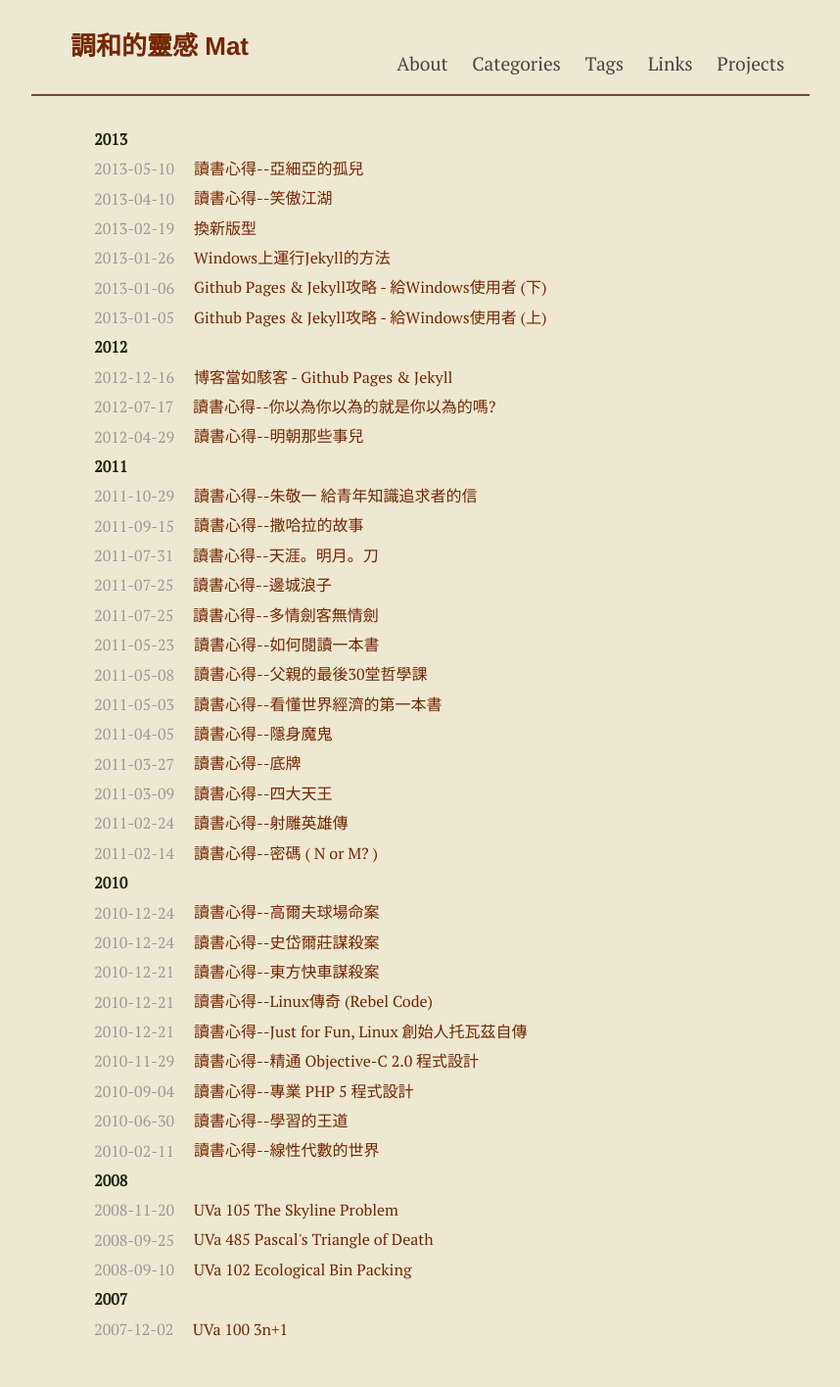
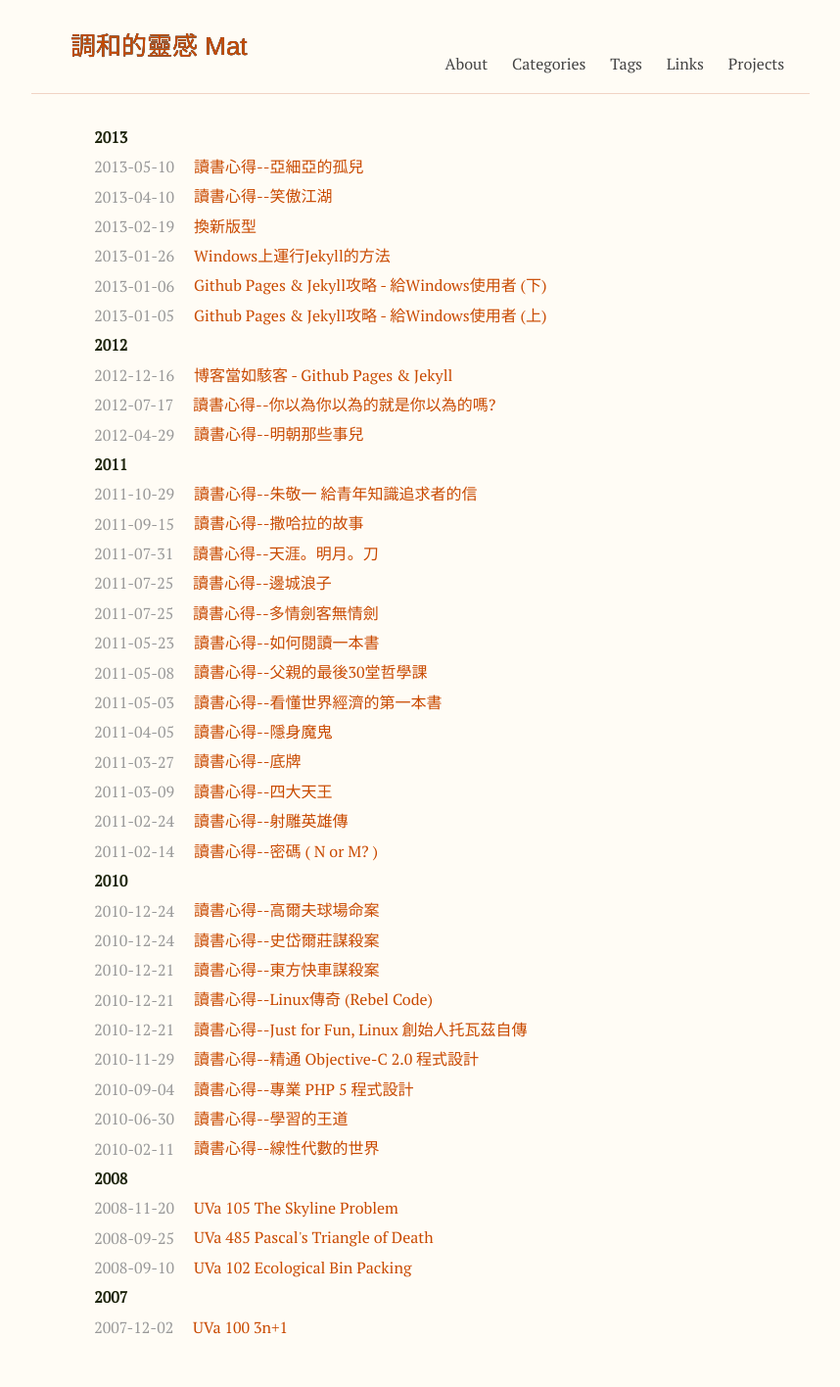
Before and after one commit to sndnvaps/sndnvaps.github.io, a Jekyll site: the page built from index.md, in a window 1280 px wide. Shown: the whole page at 98% size, without its empty margins (208-1066 px from the left). Built offline with Jekyll 4.4.1, drawn with Linux system fonts in a browser that asks for light colours; Markdown is read by kramdown in place of the engine named in the settings.

Commit message:
修改外觀

```diff
--- a/media/css/style.css
+++ b/media/css/style.css
@@ -2,7 +2,7 @@
 
 html,body,div,span,applet,object,iframe, h1,h2,h3,h4,h5,h6,p,blockquote,pre, a,abbr,acronym,address,big,cite,code, del,dfn,em,font,img,ins,kbd,q,s,samp, small,strike,strong,sub,sup,tt,var, dl,dt,dd,ol,ul,li, fieldset,form,label,legend, table,caption,tbody,tfoot,thead,tr,th,td{margin:0;padding:0;border:0;font-style:inherit;vertical-align:baseline;font:inherit 100% inherit}
 html {overflow-y: scroll}
-body{line-height:1;color:#333;background:#EEE8D3;}
+body{line-height:1;color:#333;background:#FFFCF5;}
 table{border-collapse:separate;border-spacing:0}
 caption,th,td{text-align:left;font-weight:normal}
 blockquote:before,blockquote:after,q:before,q:after{content:""}
@@ -91,6 +91,8 @@ code      { font-family: Consolas, "Bitstream Vera Sans Mono", "Courier New", Mo
 h1,h2,h3,h4,h5,h6 {
   color:#111;
   clear:both;
+  text-shadow: #888 0 0 1px, black 0 0 0px, black 0 0 0px;
+  font-weight: normal;
 }
 
 h1 { font-size: 26px; line-height:36px; padding:0 0 18px 0; }
@@ -115,7 +117,7 @@ ol          { list-style-type: decimal; }
 dl          { margin: 0 0 18px 0; }
 dl dt       { font-weight: bold; }
 
-a           { color: #742600; text-decoration: none; outline: none; }
+a           { color: #c94a00; text-decoration: none; outline: none; }
 a:hover     { color: #CA3636; text-decoration: underline; }
 
 blockquote  { padding: 0 0 0 18px; margin-bottom: 18px; color: #666; border-left: solid 5px #999; }
@@ -225,14 +227,13 @@ ul.navigation li {
 #primary a {
 	color: #444;
 	text-decoration: none;
-	font-size: 1.2em;
 }
 #primary li:hover {
 	border-bottom: 6px solid #b9d7ff;
 }
 #secondary {
-	padding-top: 2px;
-	background-color: #724B38;
+	padding-top: 1px;
+	background-color: #F1D3C4;
 }
 #secondary ul.navigation {
 	margin-bottom: 7px;
@@ -264,7 +265,7 @@ body.advisories #nav-advisories,body.community #nav-community,body.blog #nav-blo
 	color: #1E250D;
 }
 #main h2 {
-	font-size: 1.8em;
+	font-size: 1.5em;
 	font-weight: normal;
 	padding-left: 0;
 	padding-right: 0;
```
